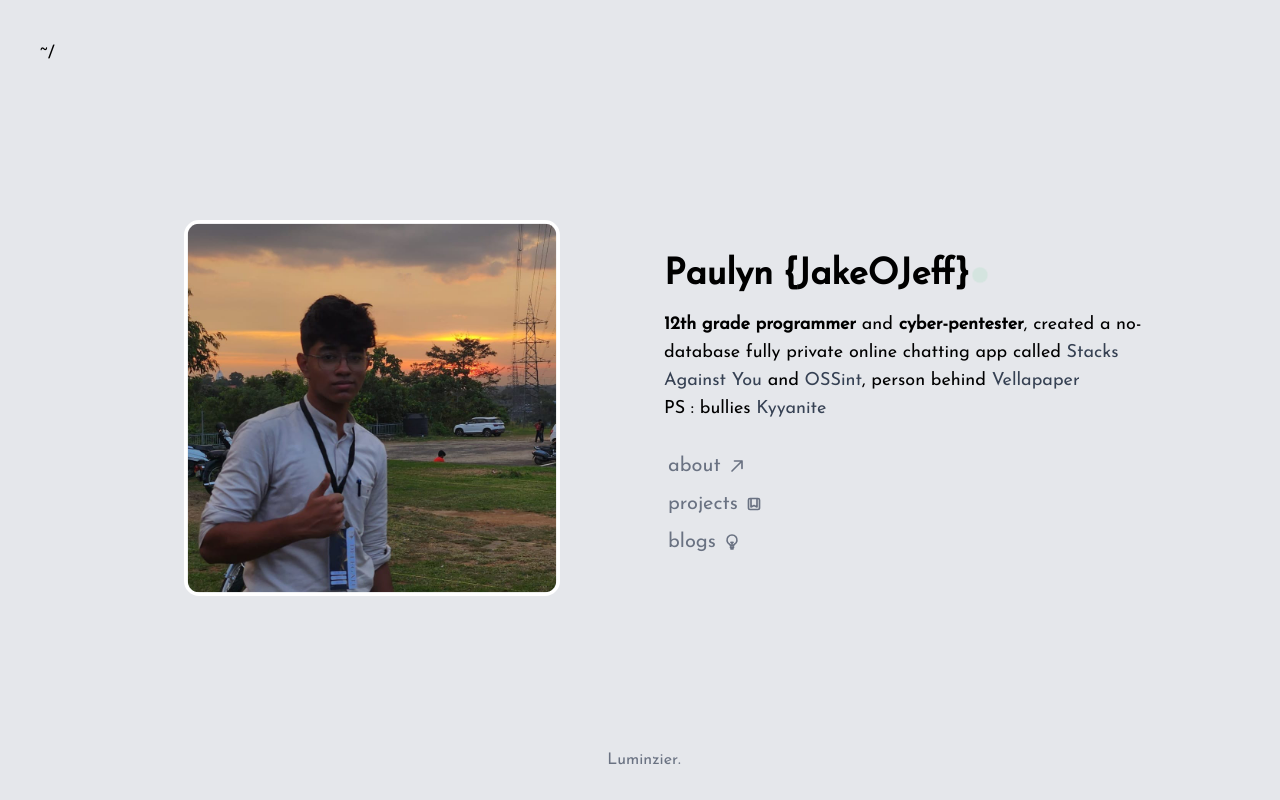
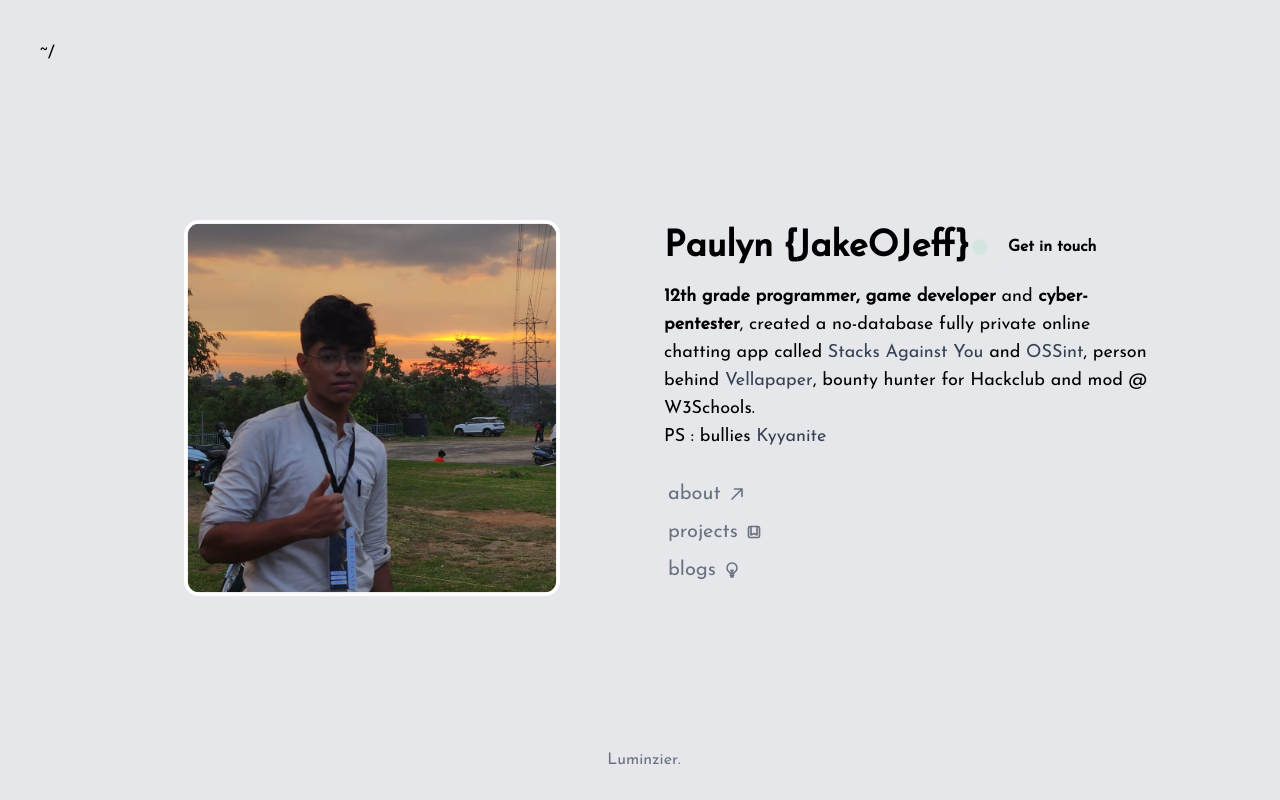
Before and after one commit to JakeOJeff/jakeojeff.github.io, a Next.js app: page / in a window 1280 px wide. Built offline with nearby package versions, Linux system fonts and the light colour scheme.

Commit message:
Added Get in touch button and more about details

```diff
--- a/app/page.tsx
+++ b/app/page.tsx
@@ -25,7 +25,7 @@ export default function Home() {
   const desc = (
     <>
 
-      <strong>12th grade programmer</strong> and <strong>cyber-pentester</strong>, created a no-database fully private online chatting app called {' '}
+      <strong>12th grade programmer, game developer</strong> and <strong>cyber-pentester</strong>, created a no-database fully private online chatting app called {' '}
       <a
         href="https://github.com/jakeojeff/stacks-against-you"
         target="_blank"
@@ -50,7 +50,7 @@ export default function Home() {
         className={linkValues}
       >
         Vellapaper
-      </a>
+      </a>,  bounty hunter for Hackclub and mod @ W3Schools.
       <br />PS : bullies <a href="/kyyanite" className={linkValues}>Kyyanite</a>
       <div className="flex pr-3 text-[14px] text-gray-500 font-bold justify-center"> {/*<div>in dev -: </div>*/}
       </div>
@@ -83,6 +83,7 @@ export default function Home() {
                 <div className="flex items-center gap-2">
                   <h1 className="text-4xl">{name}</h1>
                   <div className="w-2 h-2 animate-ping rounded-full bg-green-500"></div>
+                  <a href="/contact" className="bg-gray-200/30  p-4 pt-2 pb-2 rounded-3xl text-black cursor-pointer  transition-all duration-300 hover:bg-black hover:text-white ">Get in touch</a>
                 </div>
               </div>
               <h3 className="text-lg mb-6">{desc}</h3>
```
